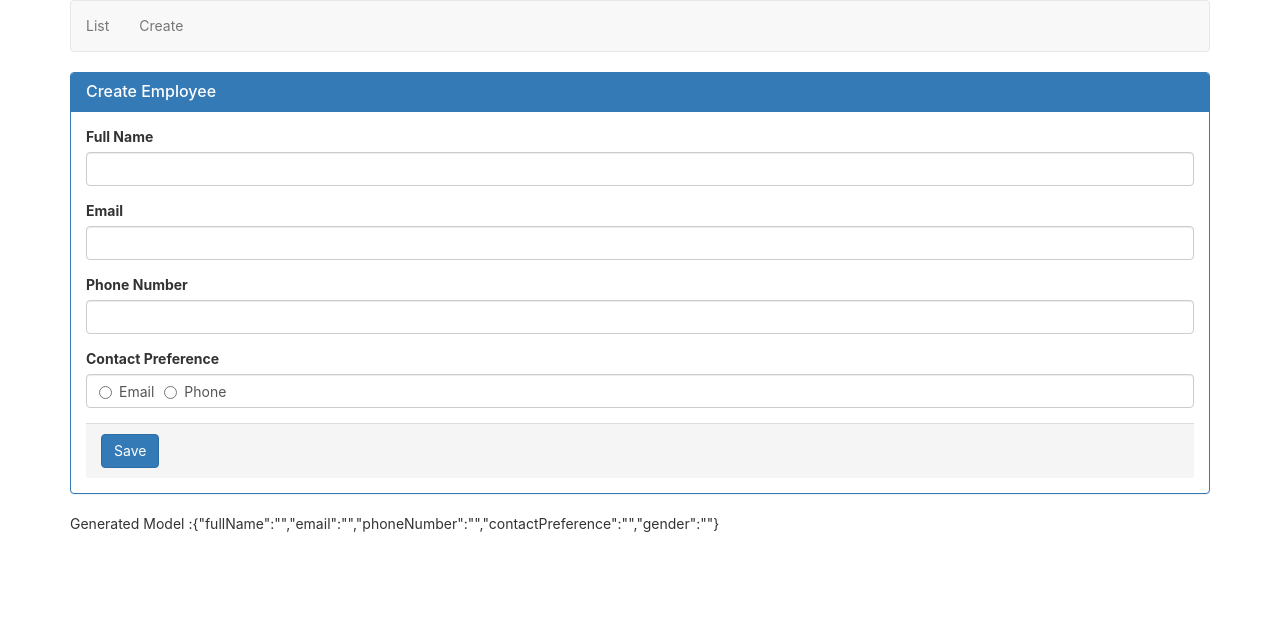
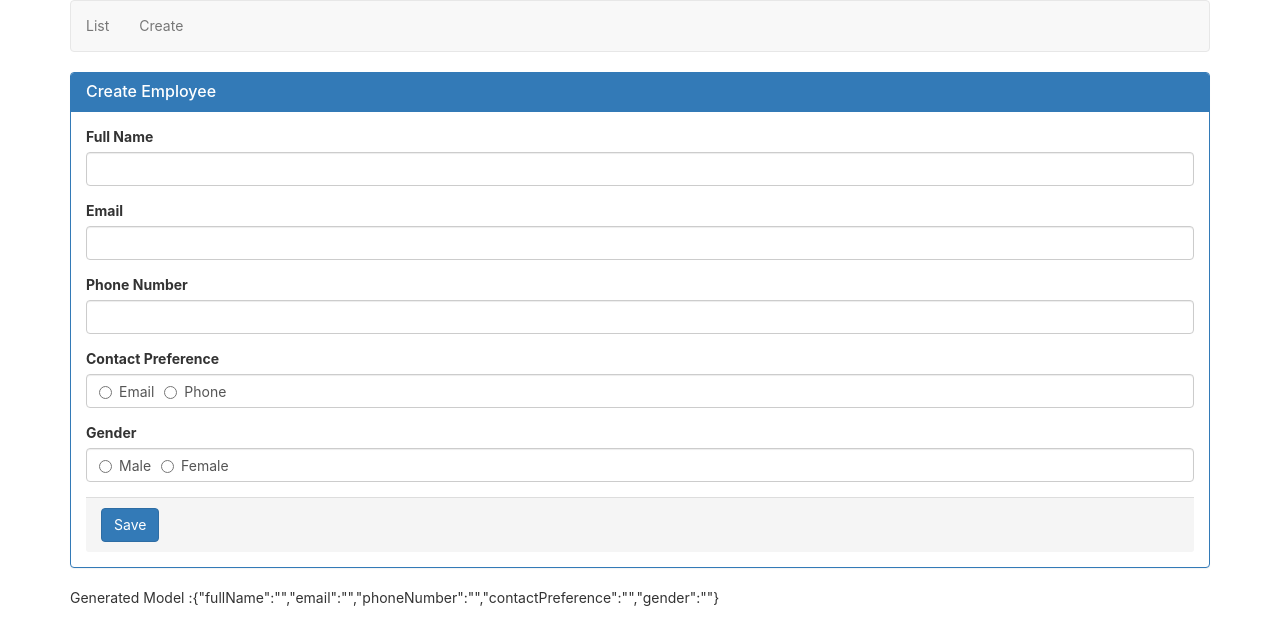
Before and after one commit to ChrisWongAtCUHK/React-CRUD-Tutorial, a React (Create React App) app: page /create in a window 1280 px wide. Shown: the top 644 px of the page. Built offline with nearby package versions, Linux system fonts and the light colour scheme.

Commit message:
React radio button Add gender

```diff
--- a/src/employees/CreateEmployee.js
+++ b/src/employees/CreateEmployee.js
@@ -79,6 +79,20 @@ class CreateEmployee extends Component {
                                 </div>
                             </div>
 
+                            <div className="form-group">
+                                <label>Gender</label>
+                                <div className="form-control">
+                                <label className="radio-inline">
+                                    <input type="radio" name="gender" value="male" onChange={this.handleRadioChange}/>
+                                    Male
+                                </label>
+                                <label className="radio-inline">
+                                    <input type="radio" name="gender" value="female" onChange={this.handleRadioChange}/>
+                                    Female
+                                </label>
+                                </div>
+                            </div>
+
                             <div className="panel-footer">
                                 <button className="btn btn-primary" type="submit">Save</button>
                             </div>
```
